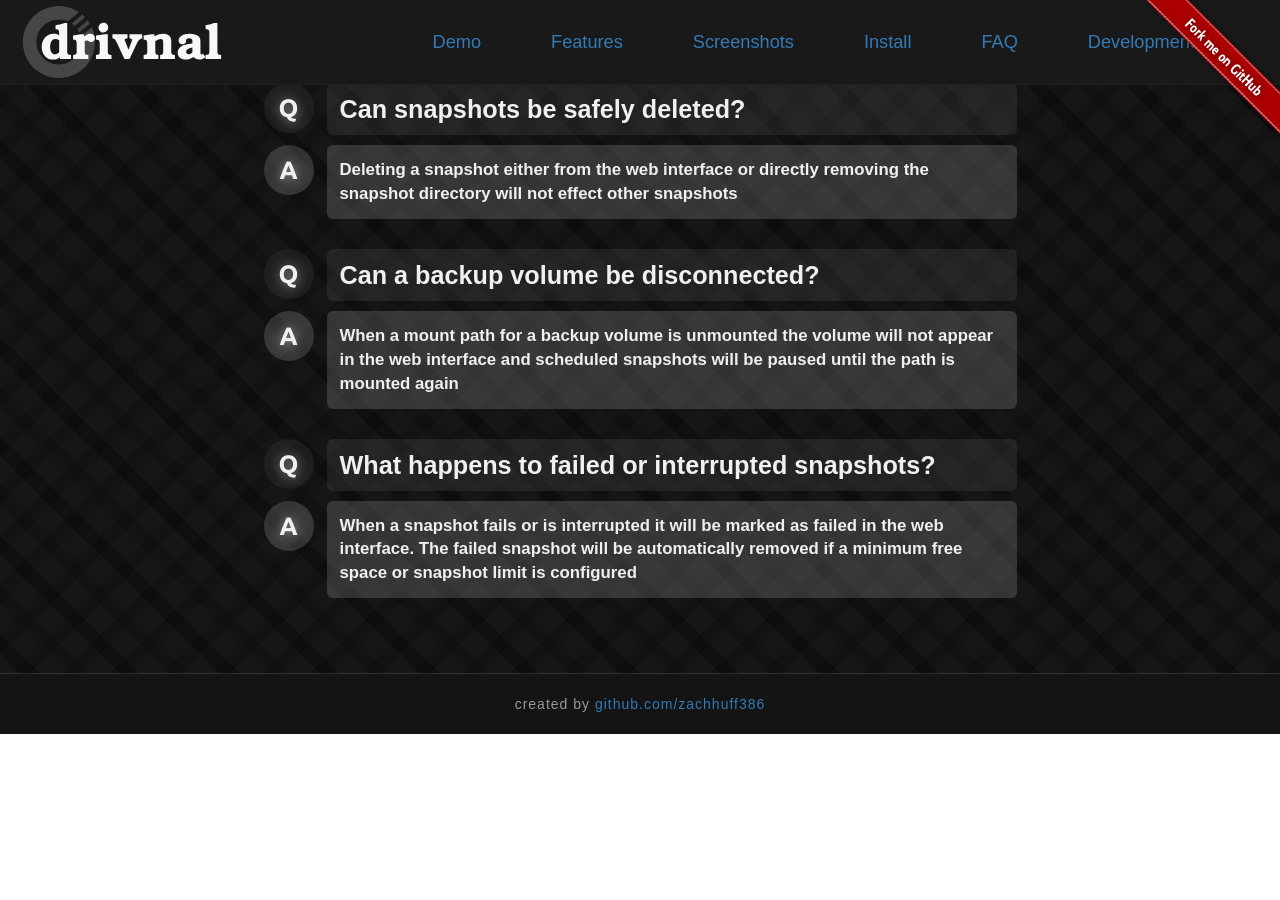
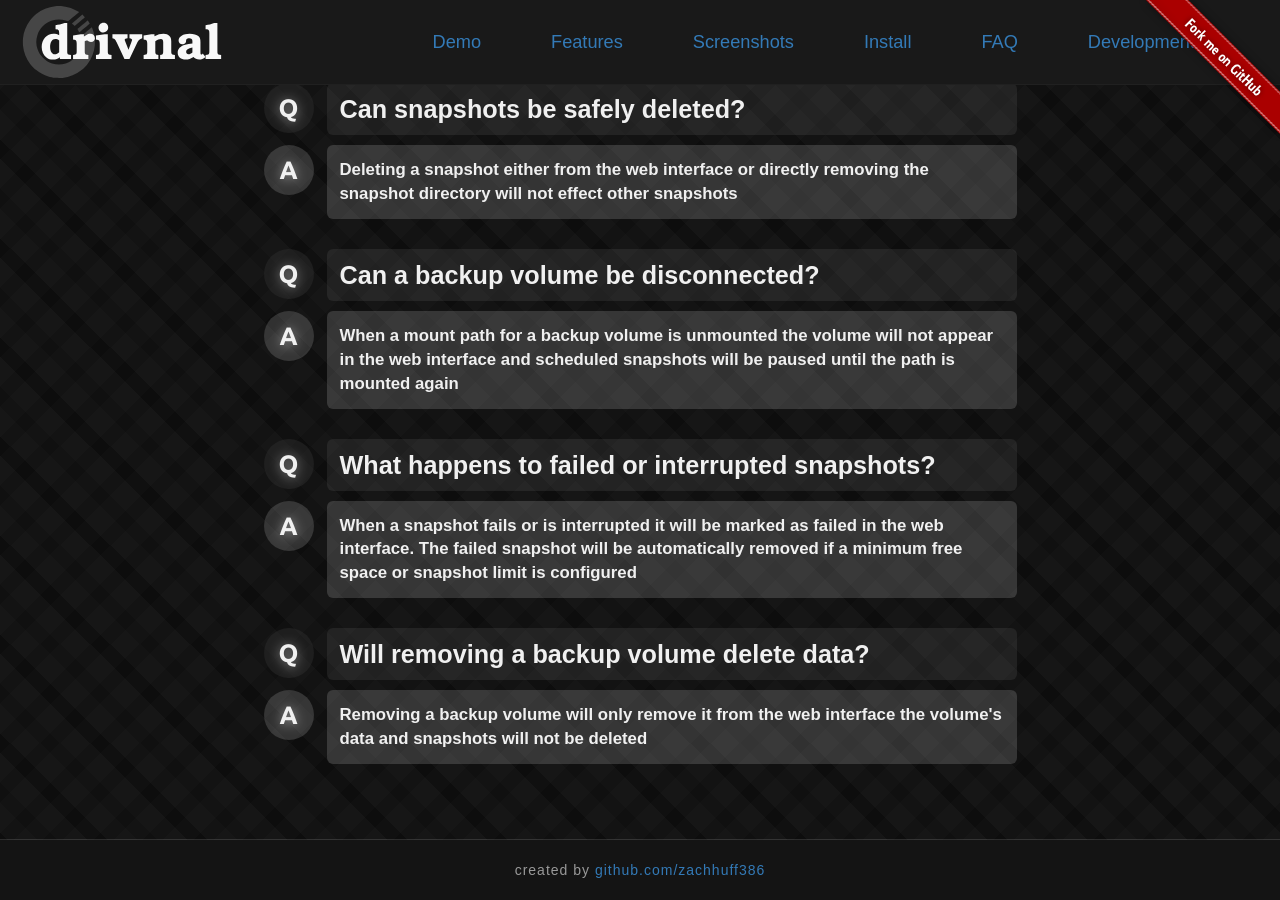
Before and after one commit to drivnal/drivnal.github.io, a Jekyll site: the page built from index.html, in a window 1280 px wide and 900 px high, scrolled down 3841 px. Built offline with Jekyll 4.4.1, drawn with Linux system fonts in a browser that asks for light colours; nearby versions of some CDN libraries; Markdown is read by kramdown in place of the engine named in the settings; before the commit the page ends 4575 px from its top, so only the background shows below that.

Commit message:
Add faq question

```diff
--- a/index.html
+++ b/index.html
@@ -432,6 +432,22 @@ title: Drivnal
               When a snapshot fails or is interrupted it will be marked as failed in the web interface. The failed snapshot will be automatically removed if a minimum free space or snapshot limit is configured
             </div>
           </div>
+          <div class="faq-point question clearfix">
+            <div class="faq-point-label header">
+              <span>Q</span>
+            </div>
+            <div class="faq-point-description">
+              <span>Will removing a backup volume delete data?</span>
+            </div>
+          </div>
+          <div class="faq-point answer clearfix">
+            <div class="faq-point-label header">
+              <span>A</span>
+            </div>
+            <div class="faq-point-description">
+              Removing a backup volume will only remove it from the web interface the volume's data and snapshots will not be deleted
+            </div>
+          </div>
         </div>
       </div>
     </div>
```
